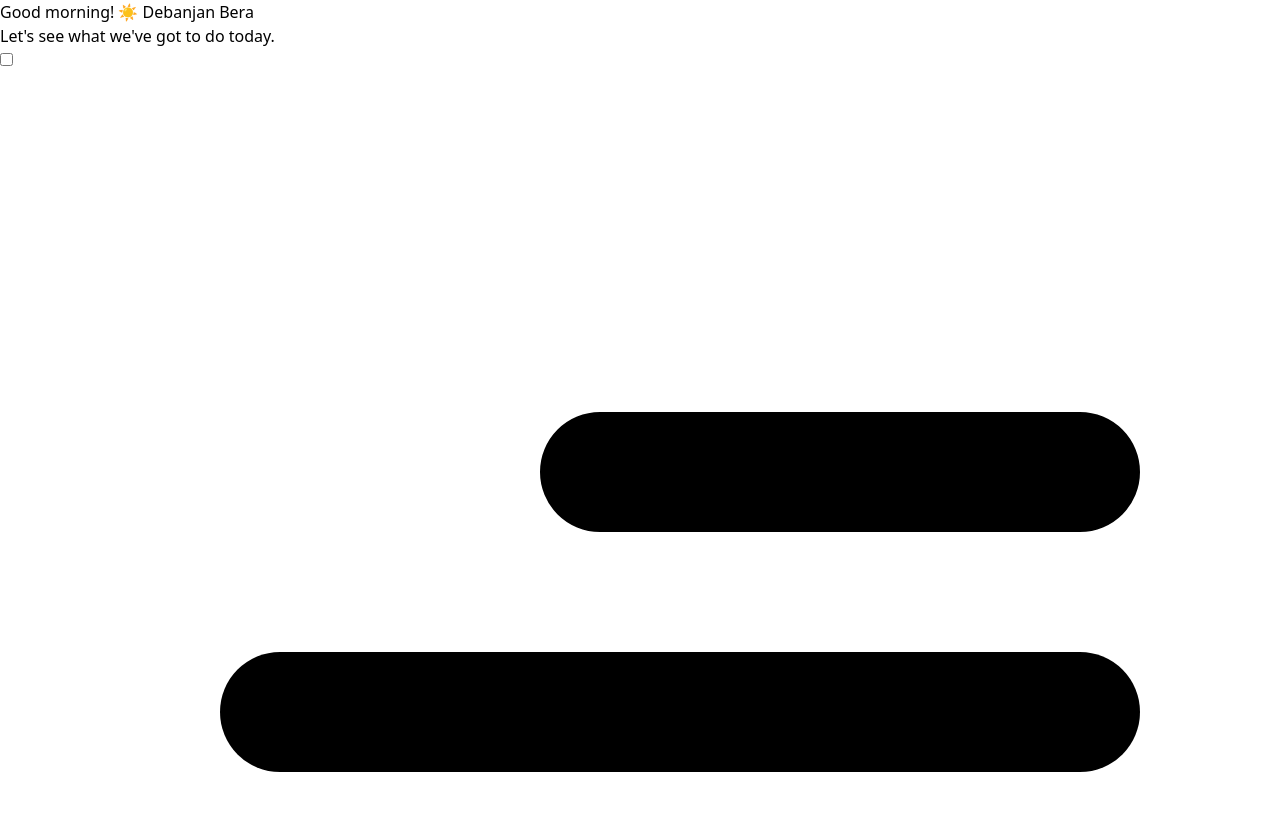
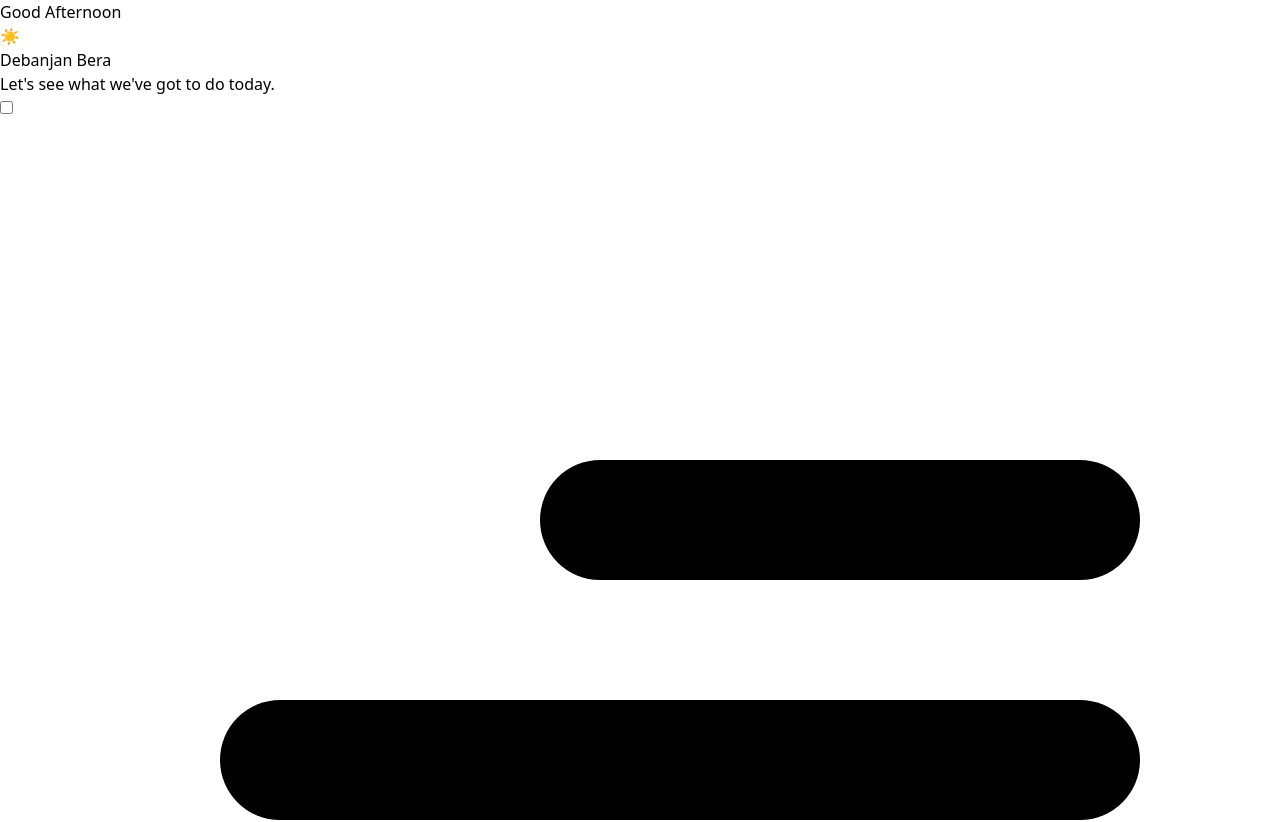
Before and after one commit to debanjan-bera/To-Do-Application, a React (Vite) app: page / in a window 1280 px wide. Shown: the top 822 px of the page. Built offline with nearby package versions, Linux system fonts and the light colour scheme.

Commit message:
refactor: Integrate DateAndTime component for dynamic greeting and time display in AppLayout

```diff
--- a/src/AppLayout.jsx
+++ b/src/AppLayout.jsx
@@ -4,6 +4,7 @@ import { SideBar } from "./Components/layout/SideBar/TodoSidebar";
 import { CalenderComponent } from "./Components/layout/Calender Component/Calender";
 import { useState } from "react";
 import { DataProvider } from "./Contexts/DataWhereHouse";
+import { DateAndTime } from "./Components/functionality/Date";
 export const AppLayout = () => {
   const [isSideBar, setSideBar] = useState(false);
   const location = useLocation(); // Get current route
@@ -15,7 +16,7 @@ export const AppLayout = () => {
     <DataProvider>
       <section className={`cont h-lvh w-lvw grid ${sideBarClass} grid-rows-[0.3fr_0.3fr_3fr] relative bg-[#1E1F24] `}>
         <header className="head row-start-1 row-end-2 col-start-2 col-end-4 p-4 pb-2">
-          <h1 className="text-2xl font-medium text-white">Good morning! ☀️ Debanjan Bera</h1>
+          <h1 className="text-2xl font-medium text-white flex flex-row items-center justify-start"><DateAndTime/> Debanjan Bera</h1>
           <p className="text-zinc-400">{"Let's see what we've got to do today."}</p>
         </header>
         <SideBar setSideBar={setSideBar} />{/* Sidebar, Main Content, and Calendar */}
--- a/src/Components/functionality/Date.jsx
+++ b/src/Components/functionality/Date.jsx
@@ -1,22 +1,16 @@
-import { useEffect, useState } from "react";
-
+import { WiSunrise,WiNightClear } from "react-icons/wi"; // Weather Icons
 export const DateAndTime = () => {
-  const [nowDateTime, setDateTime] = useState("");
-  useEffect(() => {
-    const setInterVal = setInterval(() => {
-      const todayDate = new Date();
-      const formattedDate = todayDate.toLocaleDateString();
-      const formattedTime = todayDate.toLocaleTimeString();
-      setDateTime(`${formattedDate} - ${formattedTime}`);
-    }, 1000);
-    return () => clearInterval(setInterVal);
-  }, []);
+  const hour = new Date().getHours()
+  const { greeting, icon } =
+    hour >= 5 && hour < 12
+      ? { greeting: "Good Morning", icon: <WiSunrise className="text-yellow-400 text-4xl" /> }
+      : hour >= 12 && hour < 18
+      ? { greeting: "Good Afternoon", icon: '☀️' }
+      : { greeting: "Good Evening", icon: <WiNightClear className="text-blue-400 text-5xl" /> };
 
   return (
-    <>
-      <section className="p-4 pl-0">
-        <h1 className="text-xl text-white font-semibold">{nowDateTime}</h1>
-      </section>
-    </>
-  )
+    <div className="flex items-center justify-center ">
+      <h1>{greeting}</h1>{icon}
+    </div>
+  );
 };
```
Also changed, not shown: src/To-Do/todo.css (line endings or trailing spaces).
